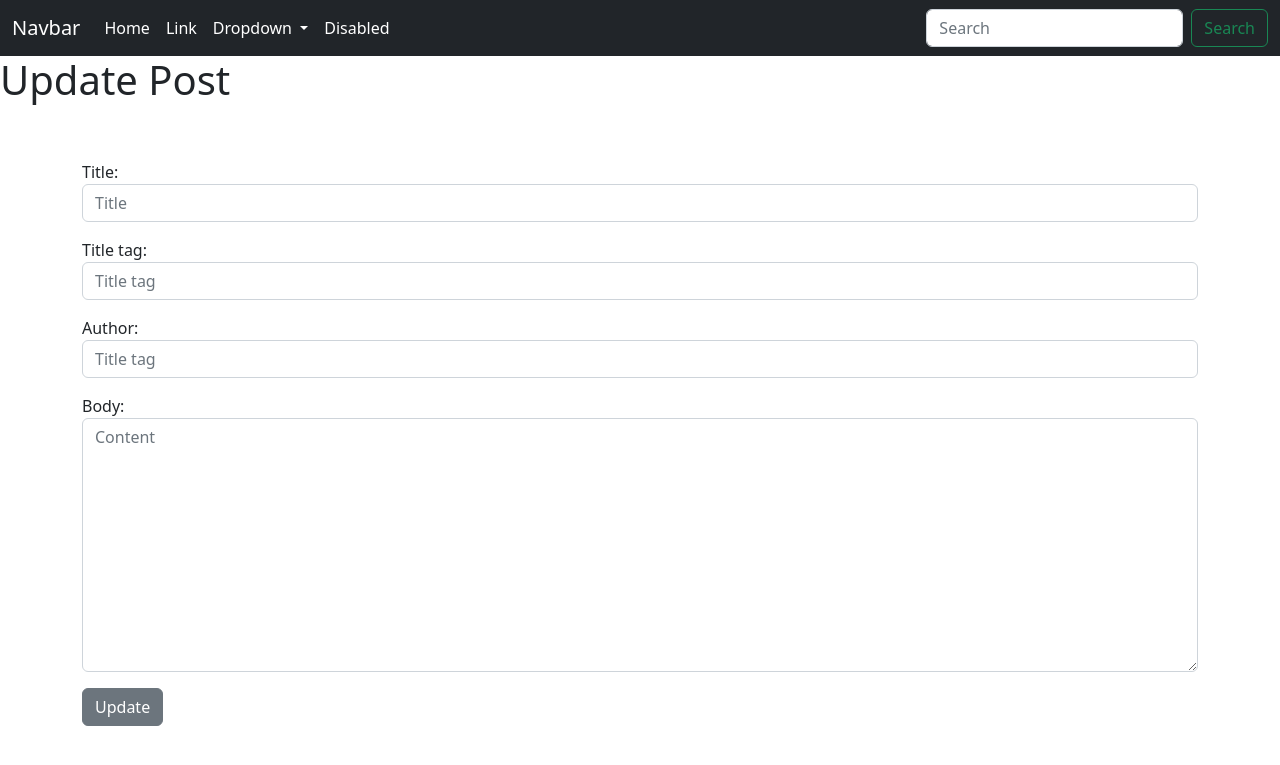
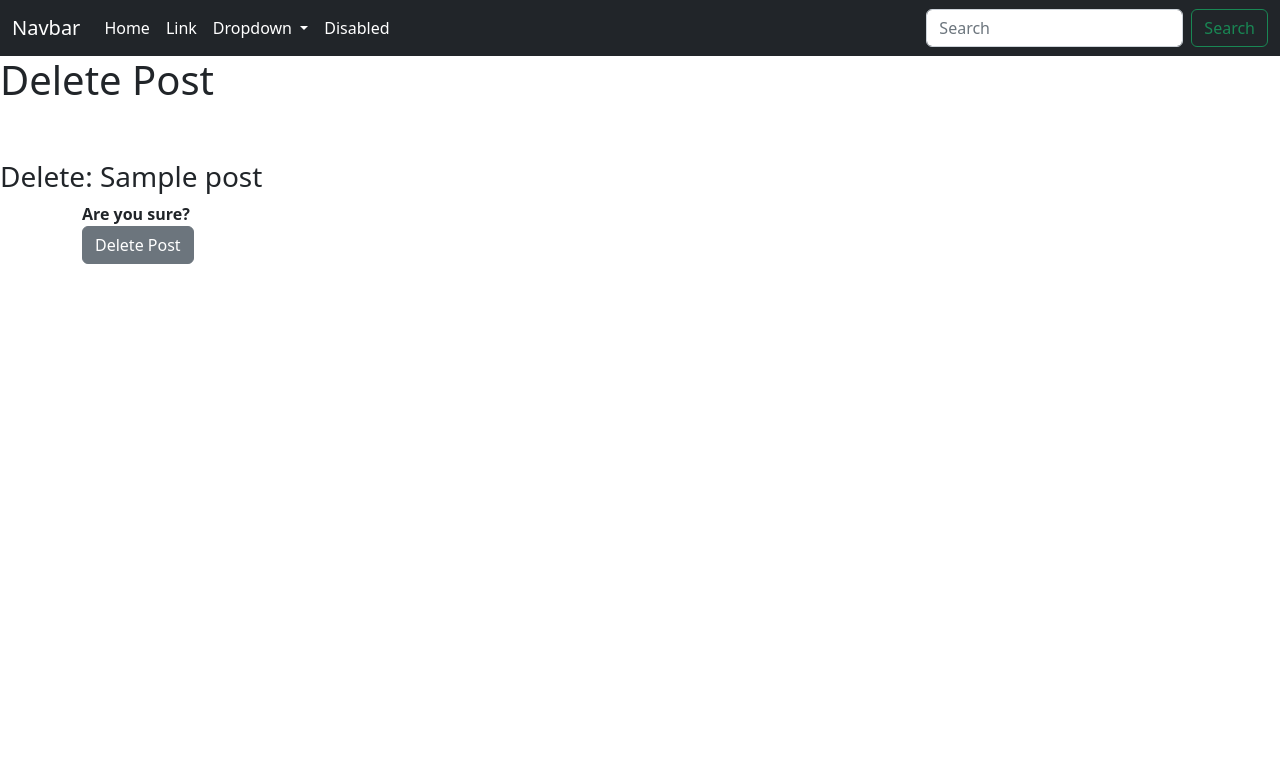
Before and after one commit to pkini2002/DBlog-Application, a Django app: template blog/templates/delete_post.html in a window 1280 px wide. Shown: the top 765 px of the page. Run offline with Django 4.2, Linux system fonts and the light colour scheme; the template is opened without the code that fills it: values that come from a table or form of the project are taken from there, others are empty; tables that the repository leaves empty hold one stand-in row (values such as "Sample post").

Commit message:
delete posts

```diff
--- a/blog/templates/article_details.html
+++ b/blog/templates/article_details.html
@@ -9,6 +9,12 @@
     <br/>
 <h1>Posts</h1>
 {{post.title}} | {{post.title_tag}}
+<br>
+<small>
+    <a href="{% url 'update_post' post.pk %}">Edit</a>
+    <br/>
+    <a href="{% url 'delete_post' post.pk %}">Delete</a>
+</small>
 <hr>
 {{ post.body }}
 </div>
--- a/blog/templates/delete_post.html
+++ b/blog/templates/delete_post.html
@@ -5,14 +5,16 @@
 {% endblock %}
 
 {% block content %}
-<h1>Update Post</h1>
+<h1>Delete Post</h1>
 <br/><br/>
+<h3>Delete: {{post.title}}</h3>
+
 <div class="container">
 <div class="form-group">
     <form method="POST">
         {% csrf_token %}
-        {{ form.as_p }}
-        <button class="btn btn-secondary">Update</button>
+        <strong>Are you sure?</strong><br/>
+        <button class="btn btn-secondary">Delete Post</button>
     </form>
 </div>
 </div>
--- a/blog/templates/home.html
+++ b/blog/templates/home.html
@@ -11,9 +11,14 @@
 {{ post.title }} </a> - {{ post.author }}
 <br>
 {{post.author.first_name}} | {{post.author.last_name}}
+<small>
 <a href="{% url 'update_post' post.pk %}">Edit</a>
+<br/>
+<a href="{% url 'delete_post' post.pk %}">Delete</a>
+</small>
 <br>
 {{ post.body }}
+<br><br>
 </li>
 {% endfor %}
 </ul>
--- a/blog/urls.py
+++ b/blog/urls.py
@@ -1,6 +1,6 @@
 from django.urls import path
 from . import views
-from . views import HomeView,ArticleDetailView,AddPostView,UpdatePostView
+from . views import HomeView,ArticleDetailView,AddPostView,UpdatePostView,DeletePostView
 
 urlpatterns = [
     # path('',views.home,name='home'),
@@ -8,4 +8,5 @@ urlpatterns = [
     path('article/<int:pk>',ArticleDetailView.as_view(),name="article-detail"),
     path('add_post/',AddPostView.as_view(),name="add_post"),
     path('article/edit/<int:pk>',UpdatePostView.as_view(),name="update_post"),
+    path('article/<int:pk>/remove',DeletePostView.as_view(),name="delete_post"),
 ]
--- a/blog/views.py
+++ b/blog/views.py
@@ -2,11 +2,13 @@ from django.shortcuts import render
 from django.views.generic import ListView,DetailView,CreateView,UpdateView,DeleteView
 from . models import *
 from .forms import PostForm,EditForm
+from django.urls import reverse_lazy
 
 # Create your views here.
 class HomeView(ListView):
     model = Post
     template_name = 'home.html'
+    ordering = ['-id']
 
 class ArticleDetailView(DetailView):
     model = Post
@@ -28,3 +30,4 @@ class UpdatePostView(UpdateView):
 class DeletePostView(DeleteView):
     model = Post
     template_name = 'delete_post.html'
+    success_url = reverse_lazy('home')
```
